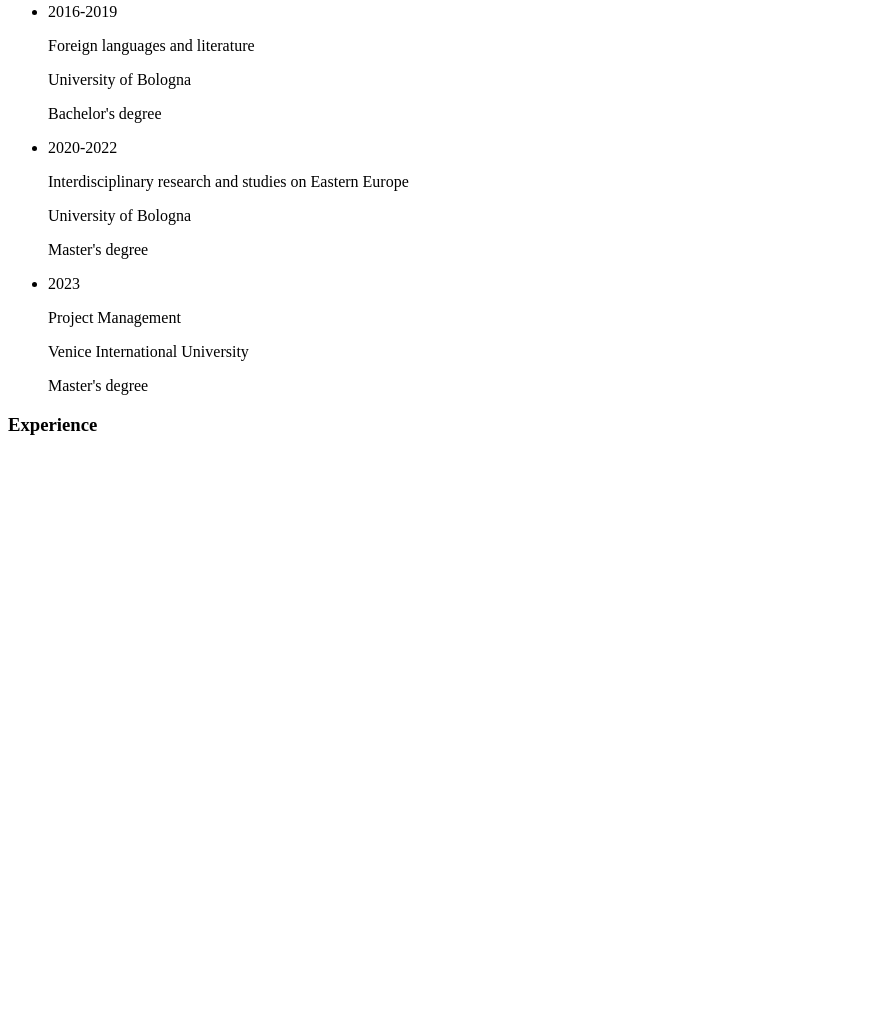
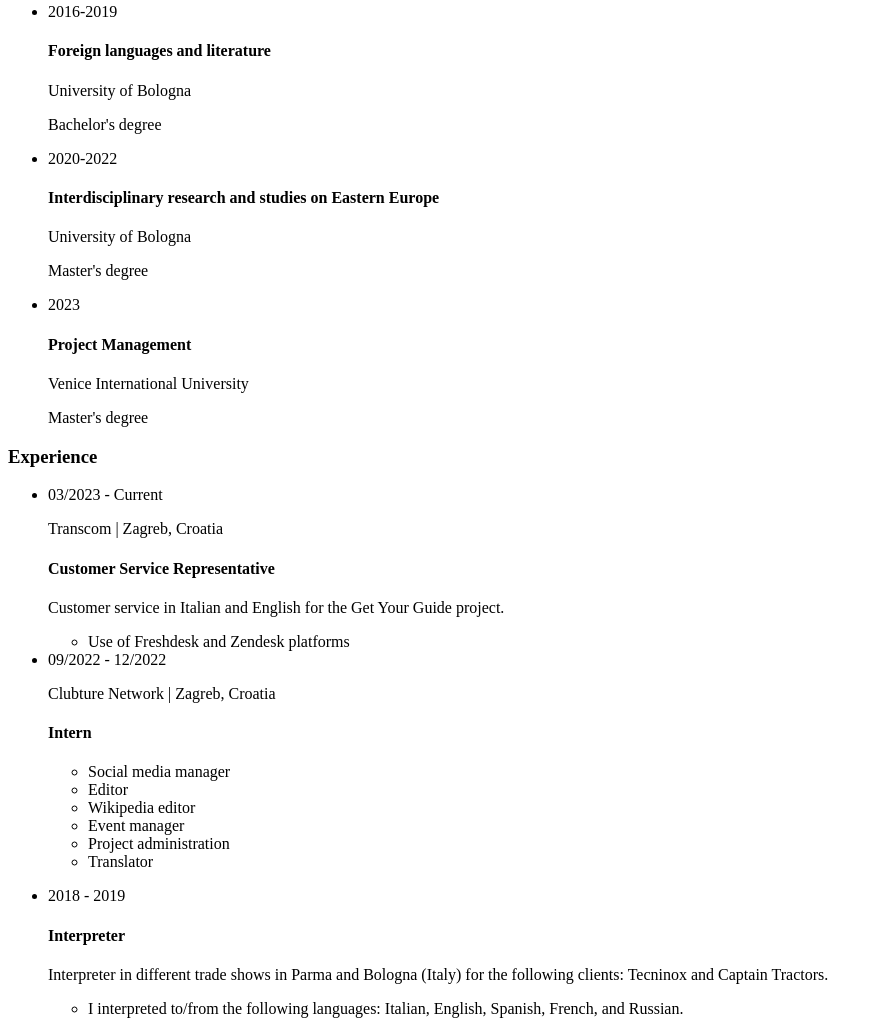
Before and after one commit to Margherita97/online-resume, a plain HTML site: page index.html in a window 1280 px wide. Shown: the part 228-1262 px from the top of the page, without its empty margins (0-883 px from the left). Before the commit the page ends 800 px from the top, so only its background shows below. Drawn offline with Linux system fonts and the light colour scheme.

Commit message:
Add experience section

```diff
--- a/index.html
+++ b/index.html
@@ -22,31 +22,81 @@
     </header>
     <main>
       <section id="education">
+
         <h3>Education</h3>
+
         <ul>
           <li>
             2016-2019
-            <p>Foreign languages and literature</p>
+            <h4>Foreign languages and literature</h4>
             <p>University of Bologna</p>
             <p>Bachelor's degree</p>
           </li>
+
           <li>
             2020-2022
-            <p>Interdisciplinary research and studies on Eastern Europe</p>
+            <h4>Interdisciplinary research and studies on Eastern Europe</h4>
             <p>University of Bologna</p>
             <p>Master's degree</p>
           </li>
+
           <li>
             2023
-            <p>Project Management</p>
+            <h4>Project Management</h4>
             <p>Venice International University</p>
             <p>Master's degree</p>
           </li>
+
         </ul>
       </section>
+
       <section id="experience">
+
         <h3>Experience</h3>
+
+        <ul>
+          <li>
+            03/2023 - Current
+            <p>Transcom | Zagreb, Croatia</p>
+            <h4>Customer Service Representative</h4>
+            <p>
+              Customer service in Italian and English for the Get Your Guide
+              project.
+            </p>
+            <ul>
+              <li>Use of Freshdesk and Zendesk platforms</li>
+            </ul>
+          </li>
+
+          <li>
+            09/2022 - 12/2022
+            <p>Clubture Network | Zagreb, Croatia</p>
+            <h4>Intern</h4>
+            <p>
+                <ul>
+                    <li>Social media manager</li>
+                    <li>Editor</li>
+                    <li>Wikipedia editor</li>
+                    <li>Event manager</li>
+                    <li>Project administration</li>
+                    <li>Translator</li>
+                </ul>
+            </p>
+          </li>
+
+          <li>
+            2018 - 2019
+            <h4>Interpreter</h4>
+            <p>Interpreter in different trade shows in Parma and Bologna (Italy) for the following clients: Tecninox and Captain Tractors.
+            </p>
+            <ul>
+                <li>I interpreted to/from the following languages: Italian, English, Spanish, French, and Russian.</li>
+            </ul>
+          </li>
+
+        </ul>
       </section>
+
     </main>
   </body>
 </html>
```
